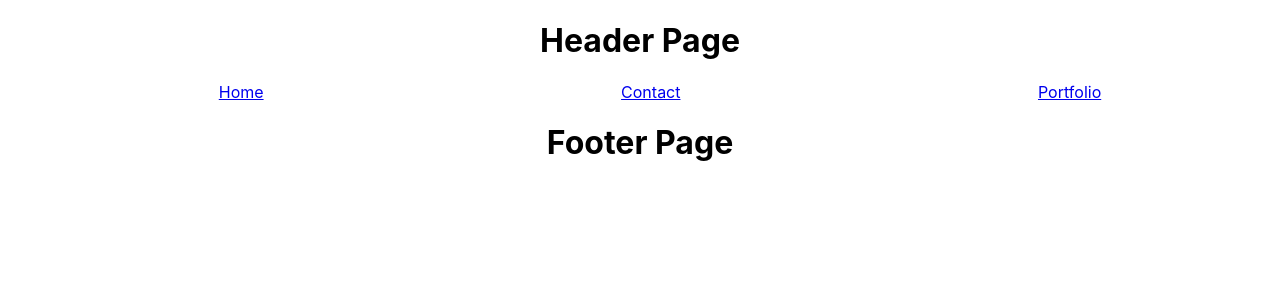
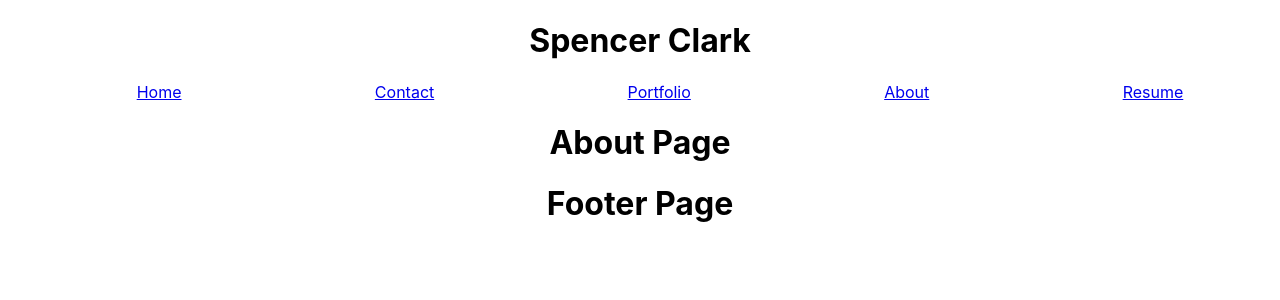
Before and after one commit to clarkspencerc/reactportfolio, a React (Create React App) app: page /About in a window 1280 px wide. Shown: the top 300 px of the page. Built offline with nearby package versions, Linux system fonts and the light colour scheme.

Commit message:
nav bar and components

```diff
--- a/src/App.js
+++ b/src/App.js
@@ -5,6 +5,8 @@ import Contact from "./components/Contact";
 import Footer from './components/Footer';
 import Home from './components/Home';
 import Portfolio from './components/Portfolio';
+import About from './components/About';
+import Resume from './components/Resume';
 import {BrowserRouter, Routes, Route} from 'react-router-dom';
 
 function App() {
@@ -16,6 +18,8 @@ function App() {
         <Route path='/Home' element={<Home/>}/>
         <Route path='/Portfolio' element={<Portfolio/>} />
         <Route path='/Contact' element={<Contact/>} />
+        <Route path='/About' element={<About/>} />
+        <Route path='/Resume' element={<Resume/>} />
         <Route path='/' element={<Home />} />
       </Routes>
      <Footer></Footer>
--- /dev/null
+++ b/src/components/About.js
@@ -0,0 +1,11 @@
+import React from 'react';
+
+export default function About() {
+
+
+    return (
+        <div className="container">
+            <h1> About Page </h1>
+        </div>
+    );
+}
--- a/src/components/Header.js
+++ b/src/components/Header.js
@@ -6,7 +6,7 @@ export default function Header() {
 
     return (
         <div className="container">
-            <h1> Header Page </h1>
+            <h1> Spencer Clark </h1>
             <Nav></Nav>
         </div>
     );
--- a/src/components/Nav.js
+++ b/src/components/Nav.js
@@ -11,6 +11,8 @@ export default function Nav() {
                 <li><Link to='/Home'>Home</Link></li>
                 <li><Link to='/Contact'>Contact</Link></li>
                 <li><Link to='/Portfolio'>Portfolio</Link></li>
+                <li><Link to='/About'>About</Link></li>
+                <li><Link to='/Resume'>Resume</Link></li>
             </ul>
 
         </div>
--- /dev/null
+++ b/src/components/Resume.js
@@ -0,0 +1,11 @@
+import React from 'react';
+
+export default function Resume() {
+
+
+    return (
+        <div className="container">
+            <h1> Resume Page </h1>
+        </div>
+    );
+}
```
